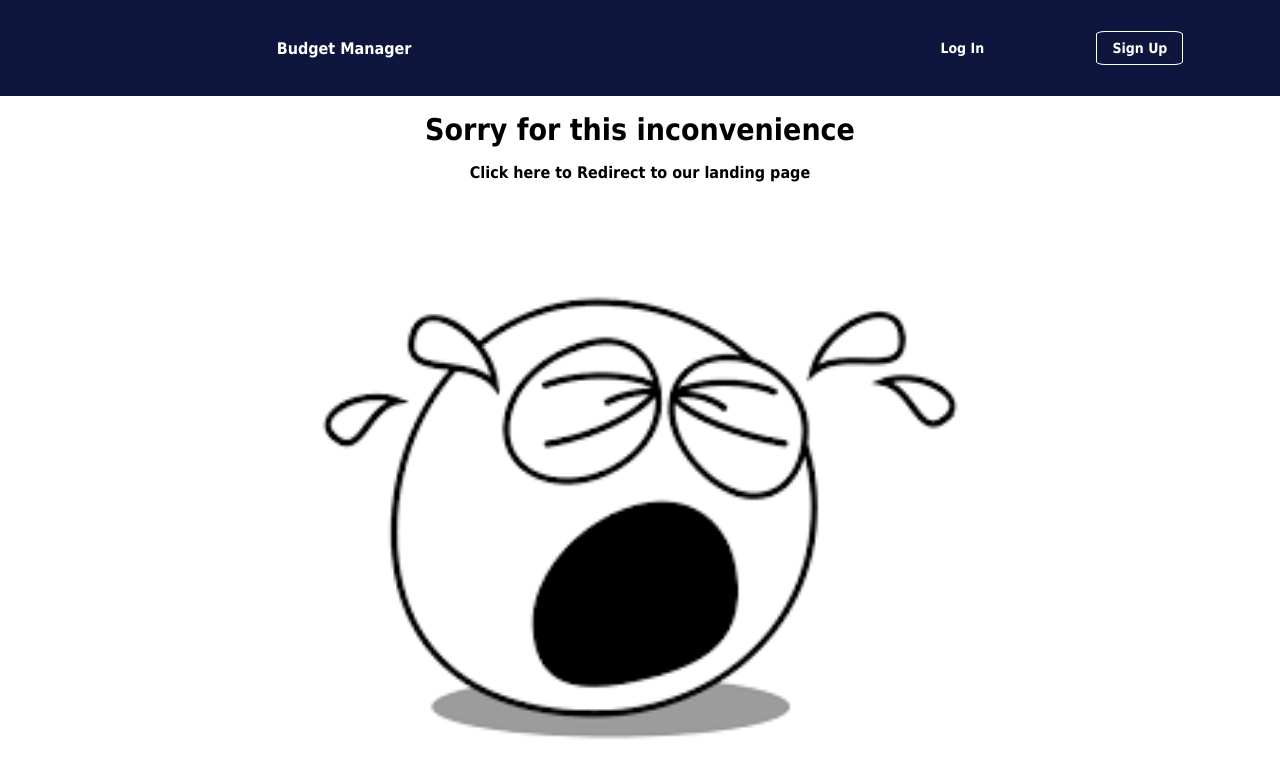
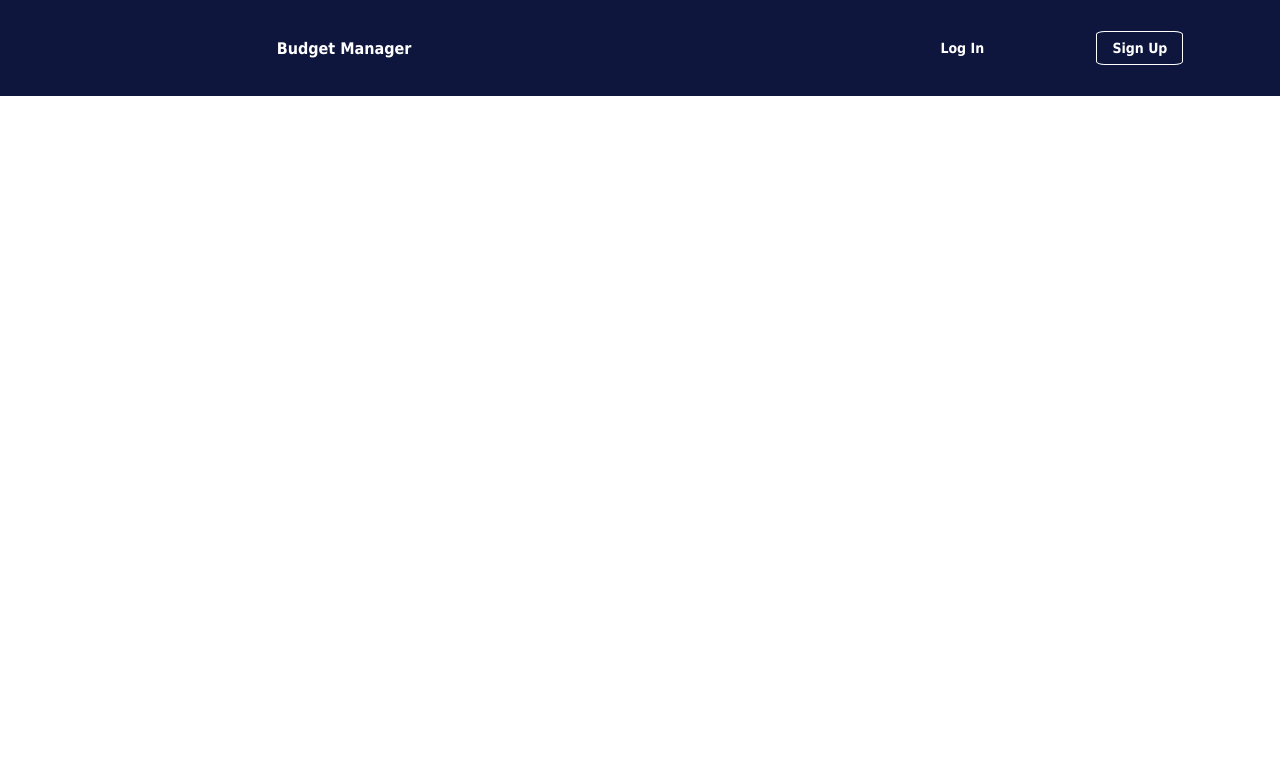
Before and after one commit to souryadeepRC/BudgetManager, a React (Create React App) app: page / in a window 1280 px wide. Shown: the top 778 px of the page. Built offline with nearby package versions, Linux system fonts and the light colour scheme.

Commit message:
Fixing the Error Page Issue

```diff
--- a/src/Routes/PageRoute.js
+++ b/src/Routes/PageRoute.js
@@ -26,7 +26,7 @@ const PageRoute = () => {
                 <Route path='/BudgetManager/expenses' exact>
                     <AllExpensePage />
                 </Route>
-                <Route path='*'>
+                <Route path='/BudgetManager/*'>
                     <ErrorPage />
                 </Route>
             </Switch>
```
